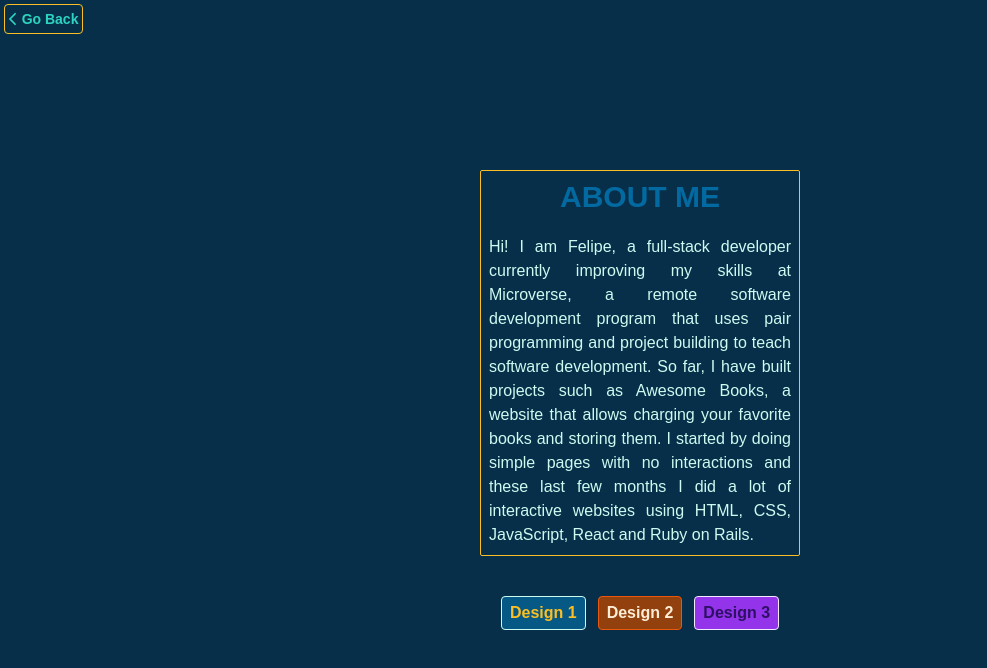
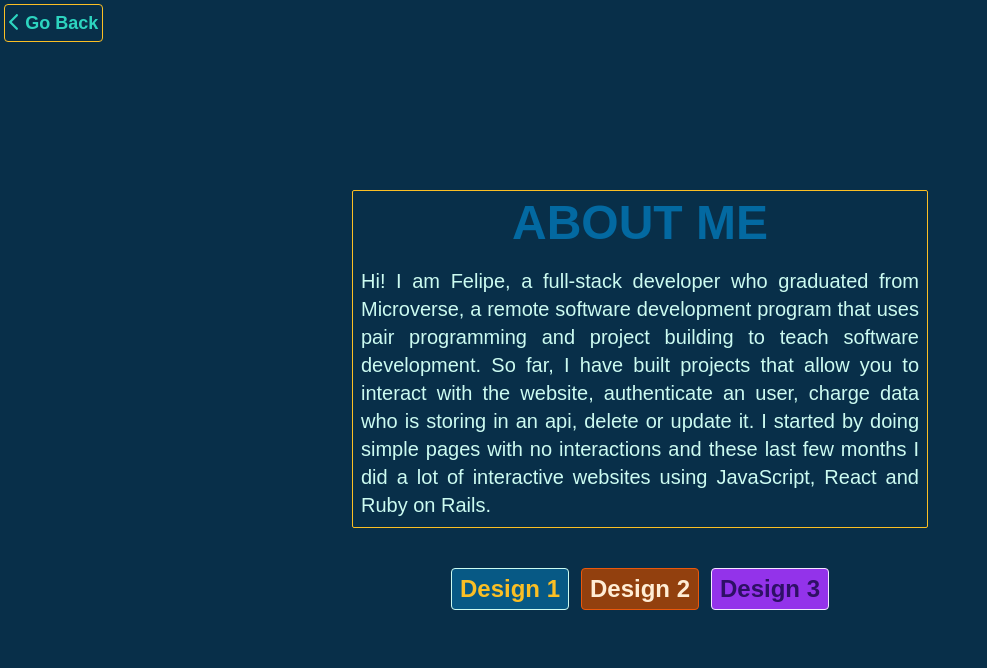
Before and after one commit to Felipe-Perez-Ferraro/new_portfolio, a React (Create React App) app: page /about in a window 1280 px wide. Shown: the top 668 px of the page, without its empty margins (0-987 px from the left). Built offline with nearby package versions, Linux system fonts and the light colour scheme; the HTML template or start-up script is replaced by a standard one.

Commit message:
Made the wwebsite responsive

```diff
--- a/src/components/About.jsx
+++ b/src/components/About.jsx
@@ -10,22 +10,24 @@ function About({ design, handleButtonClick }) {
     >
       <Comeback design={colorDesigns[design]} />
       <article
-        className={`flex flex-col mx-auto max-w-xs border ${colorDesigns[design].border} p-2 rounded-sm gap-5`}
+        className={`flex flex-col mx-auto max-w-xs md:max-w-md lg:max-w-lg xl:max-w-xl border ${colorDesigns[design].border} p-2 rounded-sm gap-5`}
       >
         <h2
-          className={`text-3xl font-black text-center ${colorDesigns[design].title} uppercase`}
+          className={`text-3xl md:text-4xl xl:text-5xl font-black text-center ${colorDesigns[design].title} uppercase`}
         >
           About Me
         </h2>
-        <p className={`font-medium text-justify ${colorDesigns[design].text}`}>
-          Hi! I am Felipe, a full-stack developer currently improving my skills
-          at Microverse, a remote software development program that uses pair
-          programming and project building to teach software development. So
-          far, I have built projects such as Awesome Books, a website that
-          allows charging your favorite books and storing them. I started by
-          doing simple pages with no interactions and these last few months I
-          did a lot of interactive websites using HTML, CSS, JavaScript, React
-          and Ruby on Rails.
+        <p
+          className={`font-medium text-justify ${colorDesigns[design].text} md:text-lg xl:text-xl`}
+        >
+          Hi! I am Felipe, a full-stack developer who graduated from Microverse,
+          a remote software development program that uses pair programming and
+          project building to teach software development. So far, I have built
+          projects that allow you to interact with the website, authenticate an
+          user, charge data who is storing in an api, delete or update it. I
+          started by doing simple pages with no interactions and these last few
+          months I did a lot of interactive websites using JavaScript, React and
+          Ruby on Rails.
         </p>
       </article>
       <div className="flex gap-3">
--- a/src/components/Comeback.jsx
+++ b/src/components/Comeback.jsx
@@ -7,7 +7,7 @@ function Comeback({ design }) {
     <>
       <Link
         to="/"
-        className={`absolute top-1 left-1 p-1 rounded text-sm font-semibold ${design.subtitle} border ${design.border}`}
+        className={`absolute top-1 left-1 p-1 rounded text-sm md:text-lg font-semibold ${design.subtitle} border ${design.border}`}
       >
         {leftArrow} Go Back
       </Link>
--- a/src/components/Designs.jsx
+++ b/src/components/Designs.jsx
@@ -4,14 +4,14 @@ function Designs({ handleButtonClick }) {
   return (
     <>
       <button
-        className="px-2 py-1 border border-teal-100 bg-sky-800 font-bold text-amber-400 rounded"
+        className='px-2 py-1 border border-teal-100 bg-sky-800 font-bold text-amber-400 rounded md:text-lg lg:text-xl xl:text-2xl hover:scale-105'
         type="button"
         onClick={() => handleButtonClick('designOne')}
       >
         Design 1
       </button>
       <button
-        className="px-2 py-1 border border-orange-600 bg-amber-800 font-bold text-orange-100 rounded"
+        className='px-2 py-1 border border-orange-600 bg-amber-800 font-bold text-orange-100 rounded md:text-lg lg:text-xl xl:text-2xl hover:scale-105'
         type="button"
         onClick={() => handleButtonClick('designTwo')}
       >
@@ -19,7 +19,7 @@ function Designs({ handleButtonClick }) {
       </button>
       <button
         type="button"
-        className="px-2 py-1 border border-purple-100 bg-purple-600 font-bold text-violet-950 rounded"
+        className='px-2 py-1 border border-purple-100 bg-purple-600 font-bold text-violet-950 rounded md:text-lg lg:text-xl xl:text-2xl hover:scale-105'
         onClick={() => handleButtonClick('designThree')}
       >
         Design 3
--- a/src/components/Education.jsx
+++ b/src/components/Education.jsx
@@ -9,17 +9,17 @@ function Education({ design, handleButtonClick }) {
       className={`flex flex-col gap-10 justify-center items-center h-screen ${colorDesigns[design].background}`}
     >
       <Comeback design={colorDesigns[design]} />
-      <article className="flex flex-col mx-auto max-w-xs gap-5">
+      <article className="flex flex-col mx-auto max-w-xs md:max-w-md lg:max-w-xl xl:max-w-screen-xl xl:flex-row gap-5">
         <div
-          className={`flex flex-col gap-1 border ${colorDesigns[design].border} p-2 rounded`}
+          className={`flex flex-col gap-1 border ${colorDesigns[design].border} p-2 rounded xl:w-96`}
         >
           <h2
-            className={`text-center text-3xl font-black uppercase mb-2 ${colorDesigns[design].title}`}
+            className={`text-center text-3xl lg:text-4xl font-black uppercase mb-2 ${colorDesigns[design].title}`}
           >
             School
           </h2>
           <h3
-            className={`text-xl font-semibold ${colorDesigns[design].subtitle}`}
+            className={`text-xl lg:text-2xl font-semibold ${colorDesigns[design].subtitle}`}
           >
             Escuela Argentina del Oeste
           </h3>
@@ -33,15 +33,15 @@ function Education({ design, handleButtonClick }) {
           </h4>
         </div>
         <div
-          className={`flex flex-col gap-1 border ${colorDesigns[design].border} p-2 rounded`}
+          className={`flex flex-col gap-1 border ${colorDesigns[design].border} p-2 rounded xl:w-96`}
         >
           <h2
-            className={`text-center text-3xl font-black uppercase mb-2 ${colorDesigns[design].title}`}
+            className={`text-center text-3xl lg:text-4xl font-black uppercase mb-2 ${colorDesigns[design].title}`}
           >
             Certificates
           </h2>
           <h3
-            className={`text-xl font-semibold ${colorDesigns[design].subtitle}`}
+            className={`text-xl lg:text-2xl font-semibold ${colorDesigns[design].subtitle}`}
           >
             Microverse - Full Stack
           </h3>
--- a/src/components/Home.jsx
+++ b/src/components/Home.jsx
@@ -11,19 +11,19 @@ function Home({ design, handleButtonClick }) {
     >
       <Links design={colorDesigns[design]} />
       <article>
-        <h1 className={`font-bold text-4xl ${colorDesigns[design].title}`}>
+        <h1 className={`font-bold text-4xl md:text-5xl lg:text-6xl xl:text-7xl ${colorDesigns[design].title}`}>
           Hello I'm
         </h1>
         <h2
-          className={`font-semibold text-3xl ${colorDesigns[design].subtitle}`}
+          className={`font-semibold text-3xl md:text-4xl lg:text-5xl xl:text-6xl ${colorDesigns[design].subtitle}`}
         >
           <span className={`${colorDesigns[design].text}`}>F</span>elipe Perez
           Ferraro
         </h2>
-        <h3 className={`font-bold text-2xl ${colorDesigns[design].paragraph}`}>
+        <h3 className={`font-bold text-2xl md:text-3xl lg:text-4xl xl:text-5xl ${colorDesigns[design].paragraph}`}>
           Full Stack Developer
         </h3>
-        <div className="my-5">
+        <div className="my-7">
           <Social design={colorDesigns[design]} />
         </div>
         <div className="flex justify-center mt-10 gap-3">
--- a/src/components/Links.jsx
+++ b/src/components/Links.jsx
@@ -4,25 +4,25 @@ function Links({ design }) {
   return (
     <>
       <Link
-        className={`w-32 text-center absolute top-1 left-1 border ${design.border} px-2 py-1 rounded text-lg font-bold ${design.paragraph}`}
+        className={`w-32 text-center absolute top-2 left-3 border ${design.border} px-2 py-1 rounded text-lg font-bold ${design.paragraph} md:text-2xl md:w-40 xl:text-3xl xl:w-48 hover:scale-105 ease-in duration-150`}
         to="about"
       >
         About
       </Link>
       <Link
-        className={`w-32 text-center absolute top-1 right-1 border ${design.border} px-2 py-1 rounded text-lg font-bold ${design.paragraph}`}
+        className={`w-32 text-center absolute top-2 right-3 border ${design.border} px-2 py-1 rounded text-lg font-bold ${design.paragraph} md:text-2xl md:w-40 xl:text-3xl xl:w-48 hover:scale-105 ease-in duration-150`}
         to="projects"
       >
         Projects
       </Link>
       <Link
-        className={`w-32 text-center absolute bottom-1 left-1 border ${design.border} px-2 py-1 rounded text-lg font-bold ${design.paragraph}`}
+        className={`w-32 text-center absolute bottom-2 left-3 border ${design.border} px-2 py-1 rounded text-lg font-bold ${design.paragraph} md:text-2xl md:w-40 xl:text-3xl xl:w-48 hover:scale-105 ease-in duration-150`}
         to="education"
       >
         Education
       </Link>
       <Link
-        className={`w-32 text-center absolute bottom-1 right-1 border ${design.border} px-2 py-1 rounded text-lg font-bold ${design.paragraph}`}
+        className={`w-32 text-center absolute bottom-2 right-3 border ${design.border} px-2 py-1 rounded text-lg font-bold ${design.paragraph} md:text-2xl md:w-40 xl:text-3xl xl:w-48 hover:scale-105 ease-in duration-150`}
         to="skills"
       >
         Skills
--- a/src/components/Projects.jsx
+++ b/src/components/Projects.jsx
@@ -1,4 +1,4 @@
-import React, { useEffect, useState } from 'react';
+import React, { useMemo, useState } from 'react';
 import { colorDesigns } from '../colorDesigns';
 import Comeback from './Comeback';
 import Designs from './Designs';
@@ -8,15 +8,12 @@ import { leftArrow, rightArrow } from '../icons';
 
 function Projects({ design, handleButtonClick }) {
   const [page, setPage] = useState(0);
-  const [filterData, setFilterData] = useState();
   const n = 2;
 
-  useEffect(() => {
-    setFilterData(
-      projects.filter((item, index) => {
+  const filterData = useMemo(() => {
+    return projects.filter((item, index) => {
       return (index >= page * n) & (index < (page + 1) * n);
-      })
-    );
+    });
   }, [page]);
 
   return (
@@ -24,17 +21,16 @@ function Projects({ design, handleButtonClick }) {
       className={`flex flex-col gap-6 justify-center items-center h-screen ${colorDesigns[design].background}`}
     >
       <Comeback design={colorDesigns[design]} />
-      <article className="flex flex-col mx-auto max-w-xs gap-4">
+      {filterData && filterData.length > 0 && (
+        <article className="flex flex-col max-w-xs xl:max-w-screen-xl mx-auto gap-4">
           <h2
             className={`text-4xl text-center uppercase font-black ${colorDesigns[design].title}`}
           >
             Projects
           </h2>
-        <div className={`flex flex-col gap-2`}>
-          {filterData &&
-            filterData.map((pro) => (
+          {filterData.map((pro) => (
             <div
-                className={`flex flex-col gap-2 border ${colorDesigns[design].border} rounded p-1 w-full`}
+              className={`flex flex-col gap-2 border ${colorDesigns[design].border} rounded p-1 xl:w-96`}
               key={pro.id}
             >
               <figure>
@@ -79,8 +75,8 @@ function Projects({ design, handleButtonClick }) {
               </div>
             </div>
           ))}
-        </div>
         </article>
+      )}
       <ReactPaginate
         className="flex gap-5"
         activeClassName="active"
--- a/src/components/Skills.jsx
+++ b/src/components/Skills.jsx
@@ -8,13 +8,13 @@ import skills from '../skills';
 function Skills({ design, handleButtonClick }) {
   return (
     <section
-      className={`flex flex-col gap-10 justify-center items-center h-screen ${colorDesigns[design].background}`}
+      className={`flex flex-col gap-20 justify-center items-center h-screen ${colorDesigns[design].background}`}
     >
       <Comeback design={colorDesigns[design]} />
-      <article className="flex flex-col mx-auto max-w-xs gap-8">
-        <div className="flex flex-col gap-4">
+      <article className="flex flex-col mx-auto max-w-xs md:max-w-md lg:max-w-lg xl:max-w-screen-xl xl:flex-row gap-8">
+        <div className="flex flex-col gap-4 xl:w-1/2">
           <h2
-            className={`text-center text-3xl uppercase font-black ${colorDesigns[design].title}`}
+            className={`text-center text-3xl xl:text-4xl uppercase font-black ${colorDesigns[design].title}`}
           >
             Languages
           </h2>
@@ -24,7 +24,7 @@ function Skills({ design, handleButtonClick }) {
                 key={lang.id}
                 className="flex flex-col w-24 items-center p-1"
               >
-                <h3 className={`text-2xl ${colorDesigns[design].paragraph}`}>
+                <h3 className={`text-2xl xl:text-3xl ${colorDesigns[design].paragraph}`}>
                   {lang.icon}
                 </h3>
                 <p className={`text-center ${colorDesigns[design].text}`}>
@@ -34,9 +34,9 @@ function Skills({ design, handleButtonClick }) {
             ))}
           </div>
         </div>
-        <div className="flex flex-col gap-4">
+        <div className="flex flex-col gap-4 xl:w-1/2">
           <h2
-            className={`text-center text-3xl uppercase font-black ${colorDesigns[design].title}`}
+            className={`text-center text-3xl xl:text-4xl uppercase font-black ${colorDesigns[design].title}`}
           >
             Skills
           </h2>
@@ -44,7 +44,7 @@ function Skills({ design, handleButtonClick }) {
             {skills.map((skill) => (
               <ul key={skill.id} className="flex flex-col p-1">
                 <li
-                  className={`text-lg text-center ${colorDesigns[design].paragraph}`}
+                  className={`text-lg xl:text-xl text-center ${colorDesigns[design].text}`}
                 >
                   {skill.skill}
                 </li>
--- a/src/components/Social.jsx
+++ b/src/components/Social.jsx
@@ -5,7 +5,7 @@ function Social({ design }) {
   return (
     <>
       <ul className="flex justify-center gap-4">
-        <li className={`text-4xl ${design.text}`}>
+        <li className={`text-4xl lg:text-5xl ${design.text} hover:-translate-y-1`}>
           <a
             href="https://www.linkedin.com/in/felipe-perez-ferraro-6b9358218/"
             target="_blank"
@@ -13,12 +13,12 @@ function Social({ design }) {
             {linkedin}
           </a>
         </li>
-        <li className={`text-4xl ${design.text}`}>
+        <li className={`text-4xl lg:text-5xl ${design.text} hover:-translate-y-1`}>
           <a href="https://github.com/Felipe-Perez-Ferraro" target="_blank">
             {github}
           </a>
         </li>
-        <li className={`text-4xl ${design.text}`}>
+        <li className={`text-4xl lg:text-5xl ${design.text} hover:-translate-y-1`}>
           <a href="https://www.instagram.com/fperezferraro/" target="_blank">
             {instagram}
           </a>
```
Lines whose indentation alone changed are shown as unchanged.
